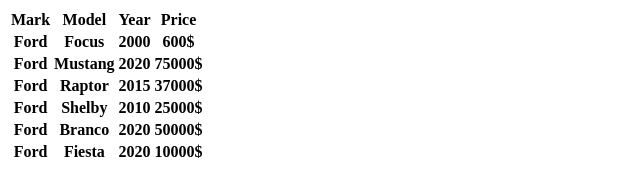
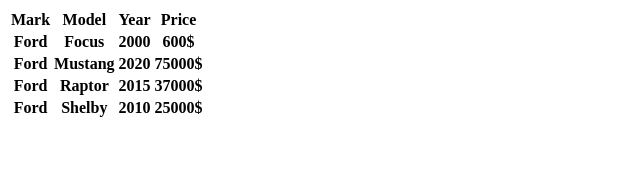
Before and after one commit to mmicleus/Django, a plain HTML site: page quote.html in a window 1280 px wide. Shown: the whole page, without its empty margins (0-640 px from the left). Drawn offline with Linux system fonts and the light colour scheme.

Commit message:
Update quote.html

```diff
--- a/quote.html
+++ b/quote.html
@@ -16,10 +16,6 @@
 			<tbody>
 				<tr><th>Ford</th><th>Raptor</th><th>2015</th><th>37000$</th></tr>
 				<tr><th>Ford</th><th>Shelby</th><th>2010</th><th>25000$</th></tr>
-				<tr><th>Ford</th><th>Branco</th><th>2020</th><th>50000$</th></tr>
-				<tr><th>Ford</th><th>Fiesta</th><th>2020</th><th>10000$</th></tr>
-
-
 			</tbody>
 		</table>
 
```
